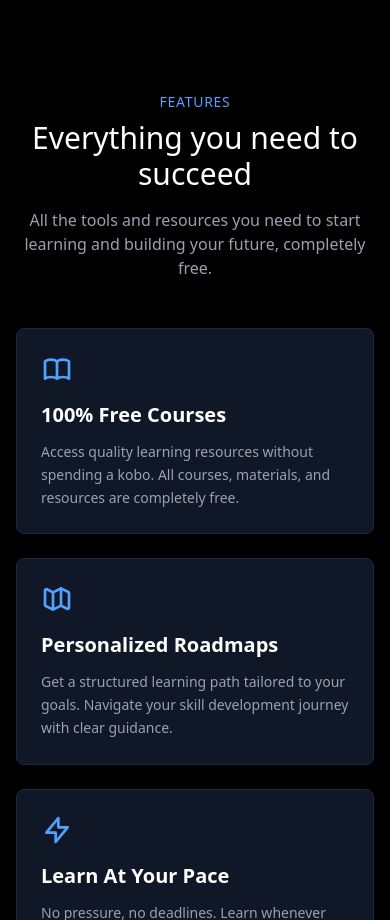
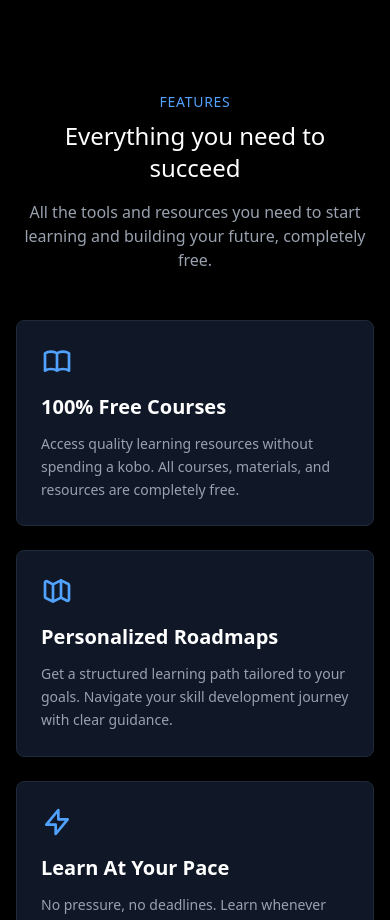
Before and after one commit to JesseJohn7/sabiskill, a Next.js app: page / in a window 390 px wide. Shown: the part 800-1720 px from the top of the page. Built offline with nearby package versions, Linux system fonts and the light colour scheme.

Commit message:
feat text

```diff
--- a/components/Features.tsx
+++ b/components/Features.tsx
@@ -111,7 +111,7 @@ const Features: React.FC = () => {
           <p className="text-sm md:text-base tracking-wider text-blue-400 mb-2">
             FEATURES
           </p>
-          <h2 className="text-3xl md:text-3xl font-medium text-white mb-4">
+          <h2 className="text-2xl md:text-3xl font-medium text-white mb-4">
             Everything you need to succeed
           </h2>
           <p className="text-base md:text-lg text-gray-400 max-w-2xl mx-auto">
```
